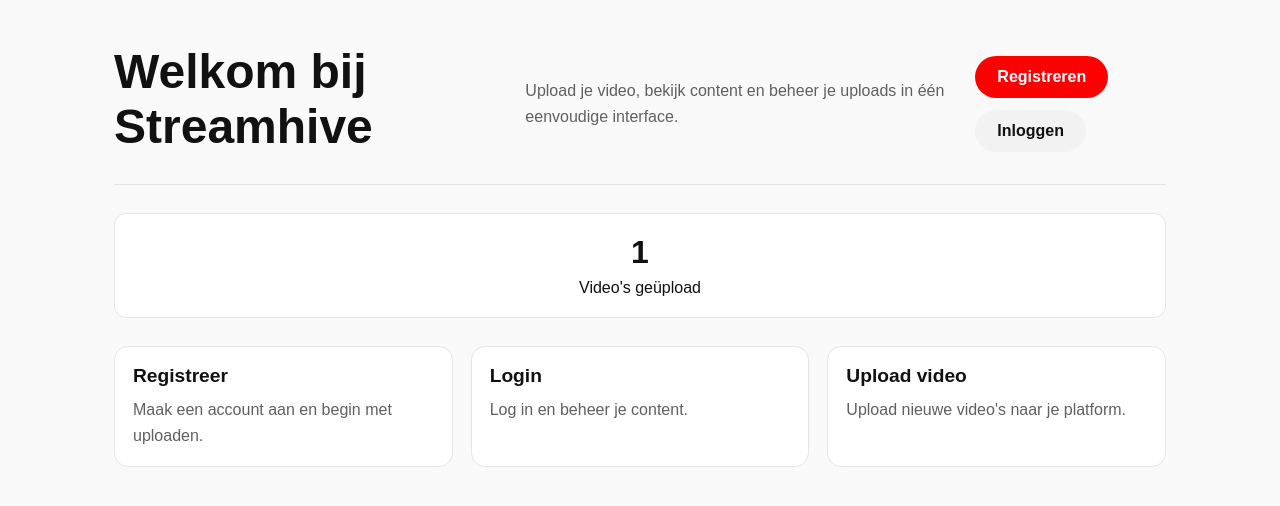
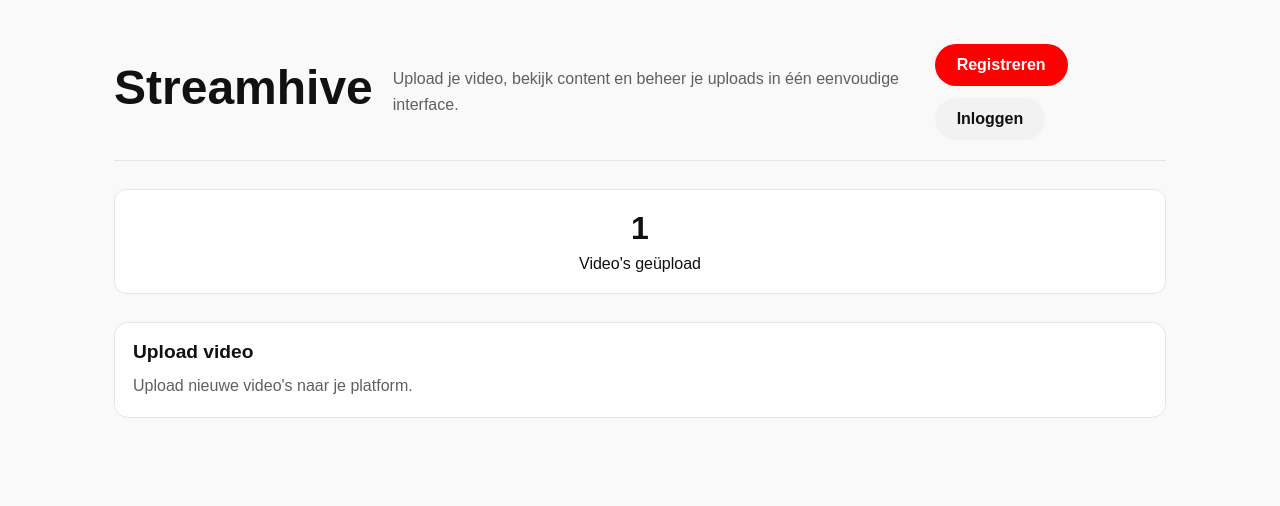
Before and after one commit to bebenezer672-sudo/Streamhive, a PHP site: page / in a window 1280 px wide. Shown: the top 506 px of the page. Run offline with PHP 8.4, Linux system fonts and the light colour scheme; tables that the repository leaves empty hold one stand-in row (values such as "Sample post").

Commit message:
update registeer

```diff
--- a/index.sql
+++ b/index.sql
@@ -1,5 +1,5 @@
 -- Video Sharing Platform Data Model
-CREATE DATABASE IF NOT EXISTS video_platform;
+CREATE DATABASE video_platform;
 USE video_platform;
 
 CREATE TABLE users (
@@ -17,10 +17,9 @@ CREATE TABLE users (
 
 CREATE TABLE videos (
     id INT AUTO_INCREMENT PRIMARY KEY,
-    user_id INT NULL,
+    user_id INT NOT NULL,
     title VARCHAR(255) NOT NULL,
     description TEXT,
-    filename VARCHAR(255) NOT NULL,
     duration INT,
     views INT DEFAULT 0,
     visibility ENUM('public', 'private') DEFAULT 'public',
--- a/project/index.php
+++ b/project/index.php
@@ -18,7 +18,7 @@ if ($result) {
 <body>
     <div class="container main-page">
         <div class="hero">
-            <h1>Welkom bij Streamhive</h1>
+            <h1>Streamhive</h1>
             <p>Upload je video, bekijk content en beheer je uploads in één eenvoudige interface.</p>
             <div class="hero-actions">
                 <a class="button" href="register.php">Registreren</a>
@@ -34,14 +34,7 @@ if ($result) {
         </div>
 
         <div class="grid">
-            <a class="card" href="register.php">
-                <h2>Registreer</h2>
-                <p>Maak een account aan en begin met uploaden.</p>
-            </a>
-            <a class="card" href="login.php">
-                <h2>Login</h2>
-                <p>Log in en beheer je content.</p>
-            </a>
+
             <a class="card" href="admin/upload.php">
                 <h2>Upload video</h2>
                 <p>Upload nieuwe video's naar je platform.</p>
```
Also changed, not shown: project/login.php (+16 -0 lines), project/register.php (+33 -0 lines), Streamhive/project/admin/dashboard.php (deleted), Streamhive/project/admin/upload.php (deleted), Streamhive/project/comments/add_comment.php (deleted), Streamhive/project/css/style.css (deleted), Streamhive/project/includes/auth.php (deleted), Streamhive/project/includes/db.php (deleted), Streamhive/project/includes/functions.php (deleted), Streamhive/project/index.php (deleted), Streamhive/project/likes/like.php (deleted), Streamhive/project/login.php (deleted), Streamhive/project/logout.php (deleted), Streamhive/project/register.php (deleted), 1 more files.
